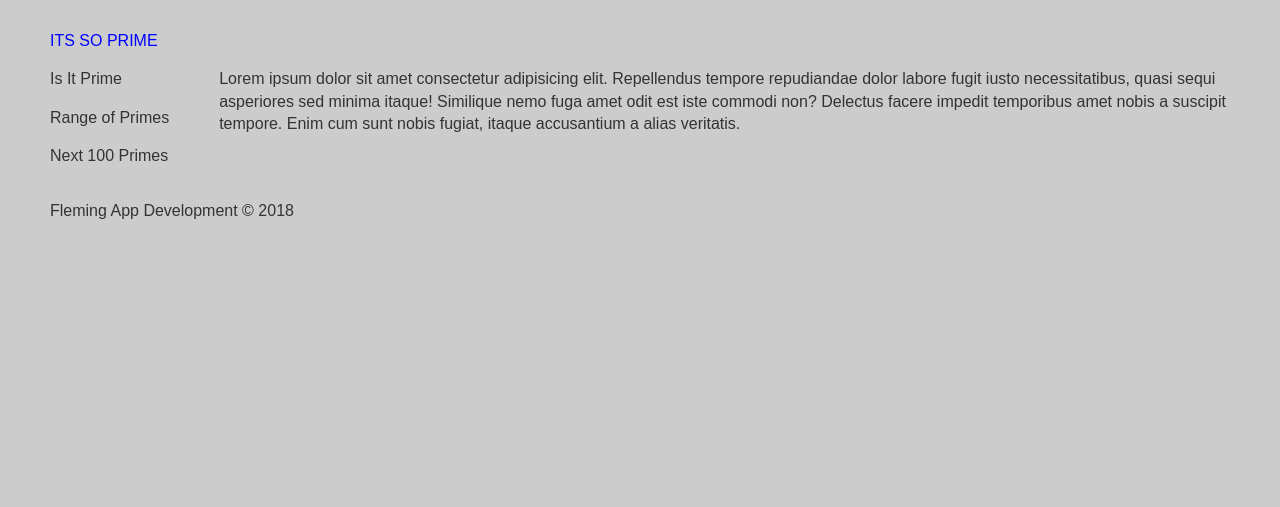
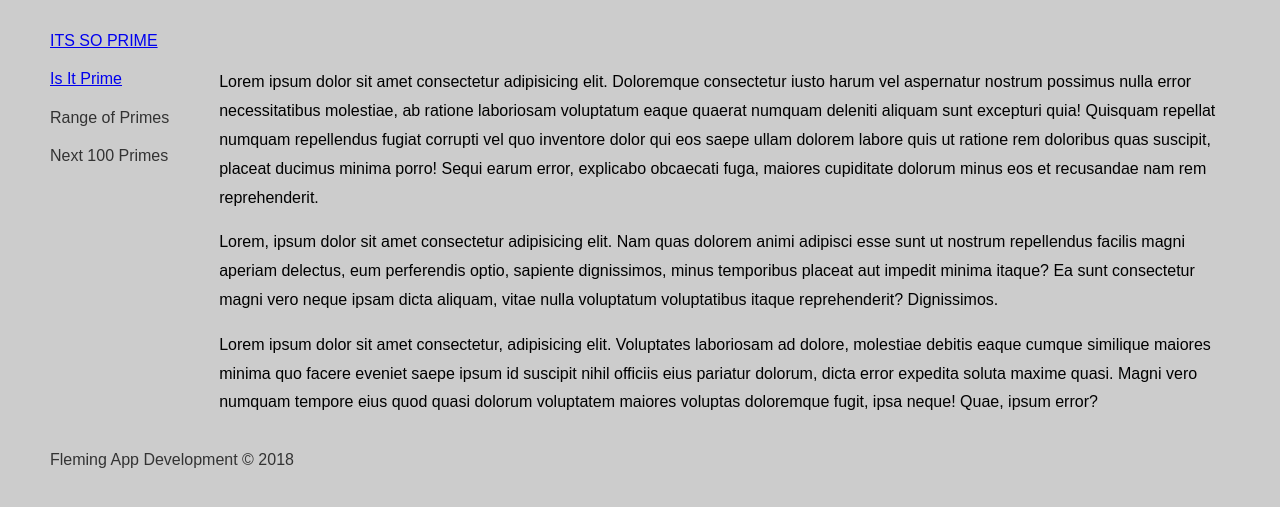
Before and after one commit to mtony75/isprime, a Flask app: page / in a window 1280 px wide. Shown: the top 507 px of the page. Run offline with Flask 2, Linux system fonts and the light colour scheme.

Commit message:
IsPrime web app added

```diff
--- /dev/null
+++ b/primecontrollers.py
@@ -0,0 +1,6 @@
+from flask_wtf import FlaskForm
+from wtforms import IntegerField, SubmitField, validators
+
+class IsPrime(FlaskForm):
+    userNumber = IntegerField("Number")
+    submit = SubmitField("Send")
--- a/static/css/main.css
+++ b/static/css/main.css
@@ -50,3 +51,8 @@ body {
     grid-row: 3/4;
     grid-column: 1/4;
 }
+
+p.content {
+    color: black;
+    line-height: 1.8;
+}
--- a/templates/layout.html
+++ b/templates/layout.html
@@ -5,20 +5,23 @@
     <meta name="viewport" content="width=device-width, initial-scale=1.0">
     <meta http-equiv="X-UA-Compatible" content="ie=edge">
     <link rel="stylesheet" href="static/css/main.css" >
-    <title>Document</title>
+    <title>{% if title is defined %}
+        {{ title }}
+        {% else %}
+        Is It Prime - Home
+        {% endif %}
+    </title>
 </head>
 <body>
     <div class="prime-app">
-        <div class="prime-logo">Its So Prime</div>
+        <div class="prime-logo"><a href="/">Its So Prime</a></div>
         <div class="prime-menu">
-            <p class=menuitem>Is It Prime</p>
+            <p class=menuitem><a href="/isprime">Is It Prime</a></p>
             <p class=menuitem>Range of Primes</p>
             <p class=menuitem>Next 100 Primes</p>
         </div>
         <div class="prime-content">
-            {% block Content %}
-
-            {% endblock %}
+            {% block content %}{% endblock %}
         </div>
         <div class="prime-footer"><p>Fleming App Development &copy 2018</p></div>
     </div>
--- a/templates/main.html
+++ b/templates/main.html
@@ -1,24 +1,7 @@
-<!DOCTYPE html>
-<html lang="en">
-<head>
-    <meta charset="UTF-8">
-    <meta name="viewport" content="width=device-width, initial-scale=1.0">
-    <meta http-equiv="X-UA-Compatible" content="ie=edge">
-    <link rel="stylesheet" href="static/css/main.css" >
-    <title>Document</title>
-</head>
-<body>
-    <div class="prime-app">
-        <div class="prime-logo">Its So Prime</div>
-        <div class="prime-menu">
-            <p class=menuitem>Is It Prime</p>
-            <p class=menuitem>Range of Primes</p>
-            <p class=menuitem>Next 100 Primes</p>
-        </div>
-        <div class="prime-content"><p>Lorem ipsum dolor sit amet consectetur adipisicing elit. Repellendus tempore repudiandae dolor labore fugit iusto necessitatibus, quasi sequi asperiores sed minima itaque! Similique nemo fuga amet odit est iste commodi non? Delectus facere impedit temporibus amet nobis a suscipit tempore. Enim cum sunt nobis fugiat, itaque accusantium a alias veritatis.</p>
+{% extends "layout.html" %}
 
-        </div>
-        <div class="prime-footer"><p>Fleming App Development &copy 2018</p></div>
-    </div>
-</body>
-</html>
+{% block content %}
+<p class="content">Lorem ipsum dolor sit amet consectetur adipisicing elit. Doloremque consectetur iusto harum vel aspernatur nostrum possimus nulla error necessitatibus molestiae, ab ratione laboriosam voluptatum eaque quaerat numquam deleniti aliquam sunt excepturi quia! Quisquam repellat numquam repellendus fugiat corrupti vel quo inventore dolor qui eos saepe ullam dolorem labore quis ut ratione rem doloribus quas suscipit, placeat ducimus minima porro! Sequi earum error, explicabo obcaecati fuga, maiores cupiditate dolorum minus eos et recusandae nam rem reprehenderit.</p>
+<p class="content">Lorem, ipsum dolor sit amet consectetur adipisicing elit. Nam quas dolorem animi adipisci esse sunt ut nostrum repellendus facilis magni aperiam delectus, eum perferendis optio, sapiente dignissimos, minus temporibus placeat aut impedit minima itaque? Ea sunt consectetur magni vero neque ipsam dicta aliquam, vitae nulla voluptatum voluptatibus itaque reprehenderit? Dignissimos.</p>
+<p class="content">Lorem ipsum dolor sit amet consectetur, adipisicing elit. Voluptates laboriosam ad dolore, molestiae debitis eaque cumque similique maiores minima quo facere eveniet saepe ipsum id suscipit nihil officiis eius pariatur dolorum, dicta error expedita soluta maxime quasi. Magni vero numquam tempore eius quod quasi dolorum voluptatem maiores voluptas doloremque fugit, ipsa neque! Quae, ipsum error?</p>
+{% endblock %}
--- a/web.py
+++ b/web.py
@@ -1,6 +1,6 @@
-from flask import Flask
-from flask import render_template
-# from app import app
+from flask import Flask, render_template, flash, request
+from isprime import *
+from primecontrollers import IsPrime
 
 app = Flask(__name__)
 
@@ -9,5 +9,32 @@ app = Flask(__name__)
 def index():
     return render_template('main.html')
 
+
+
+
+@app.route('/isprime', methods=['GET', 'POST'])
+def isprime():
+    form = IsPrime()
+    title = "Is Prime"
+#    uNumber = form.userNumber
+#    print("***************************************************")
+#    print(f"Mark the number is {form.userNumber} *************")
+#    print("***************************************************")
+#    uNumber = request.form["userNumber"]
+    if form.is_submitted():
+        if form.validate():
+            if isPrime(form.userNumber.data):
+                theMessage = "The Number is Prime"
+            else:
+                theMessage = "The number is not Prime"
+            return render_template('isprime.html', form=form, theMessage=theMessage, title=title)
+        else:
+            theMessage = "The input was not a number. Please try again."
+            return render_template('isprime.html', form=form, theMessage=theMessage, title=title)
+    else:
+        return render_template('isprime.html', form=form, title=title)
+
+
 if __name__ == '__main__':
-    app.run()
+    app.secret_key = 'This is the secret key'
+    app.run(debug=True)
```
Also changed, not shown: other parts of static/css/main.css (+1 -0 lines), templates/isprime.html (added, +24 -0 lines), webapp.py (deleted, +0 -11 lines), isprime.py (renamed from is-prime.py).
